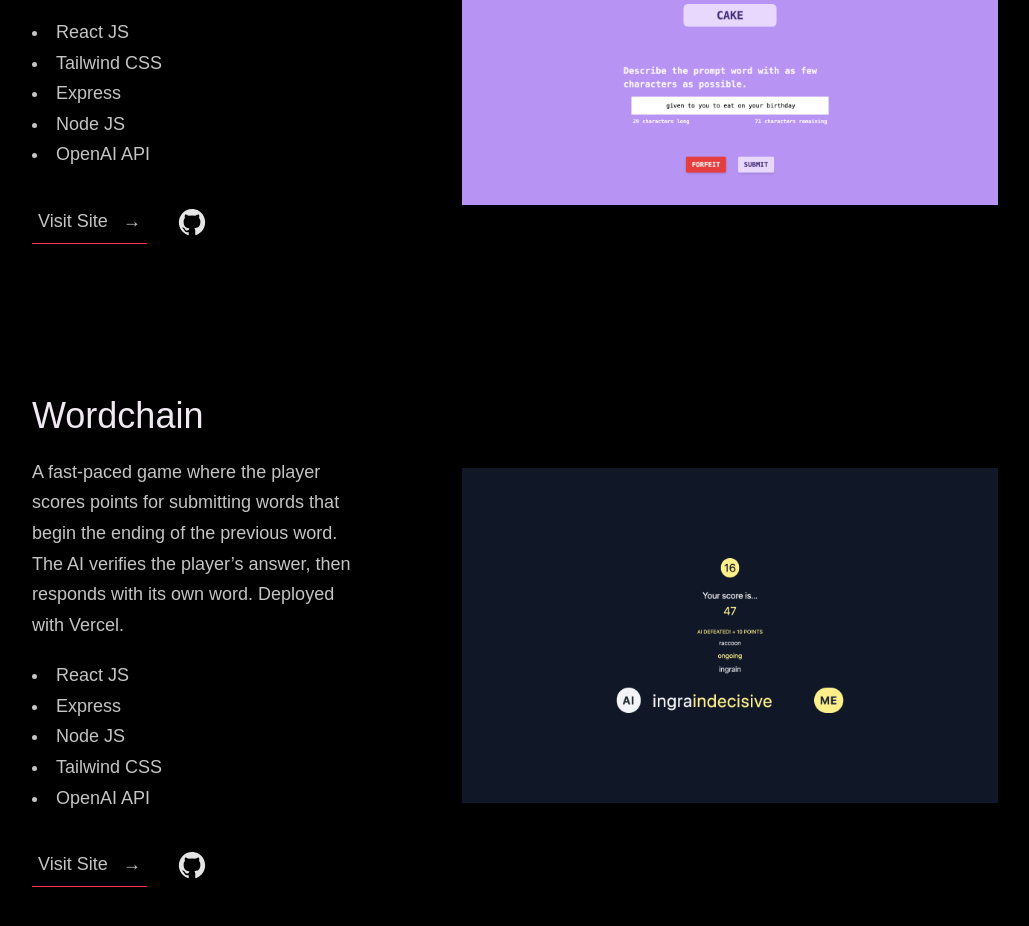
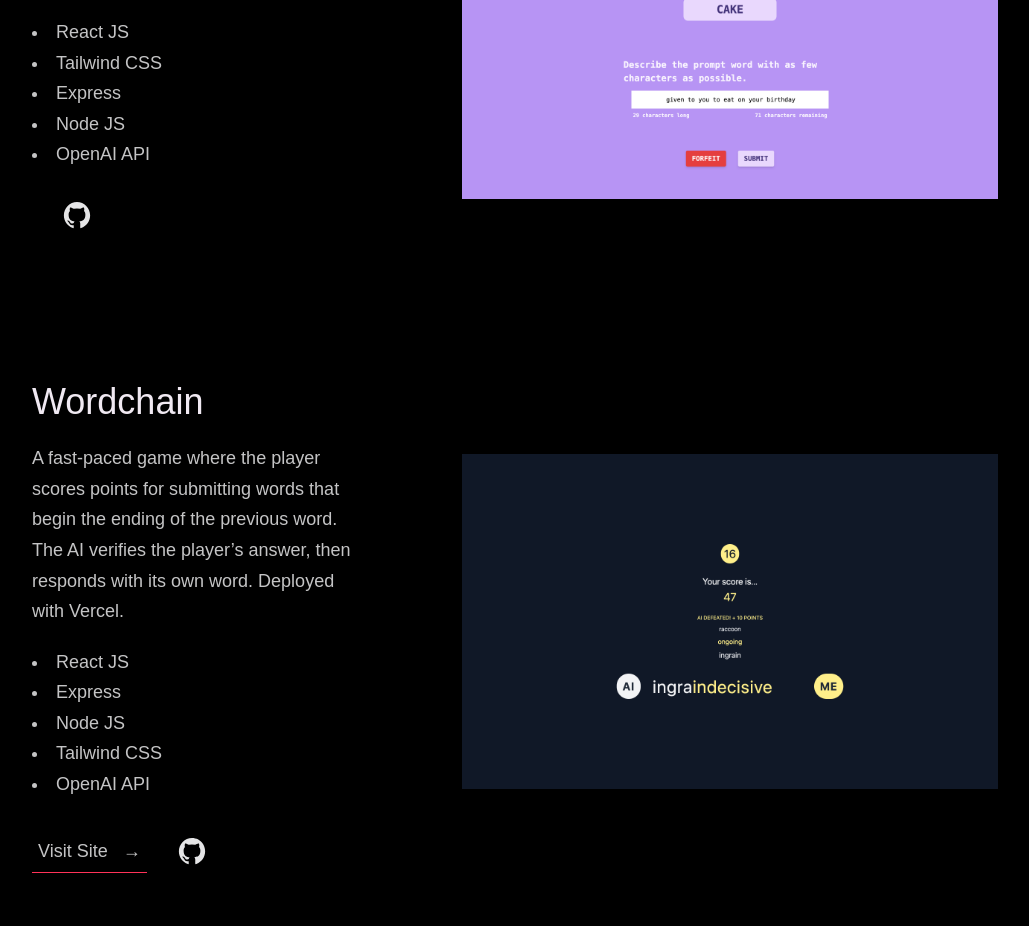
Before and after one commit to liamquinn14/quinndev-porfolio, a website built with Vite: page index.html in a window 1280 px wide. Shown: the part 1226-2152 px from the top of the page, without its empty margins (58-1087 px from the left). Built offline with nearby package versions, Linux system fonts and the light colour scheme; files whose address does not match are found by name.

Commit message:
remove ai-ticulate link

```diff
--- a/index.html
+++ b/index.html
@@ -64,9 +64,6 @@
               </ul>
 
               <div class="work__links">
-                <a href="https://ai-ticulate.uk/" target="_blank" class="link__text">
-                  Visit Site <span>&rarr;</span>
-                </a>
                 <a href="https://github.com/liamquinn14/ai-ticulate" title="View Source Code" target="_blank">
                   <img src="./images/github.svg" class="work__code" alt="GitHub">
                 </a>
```
